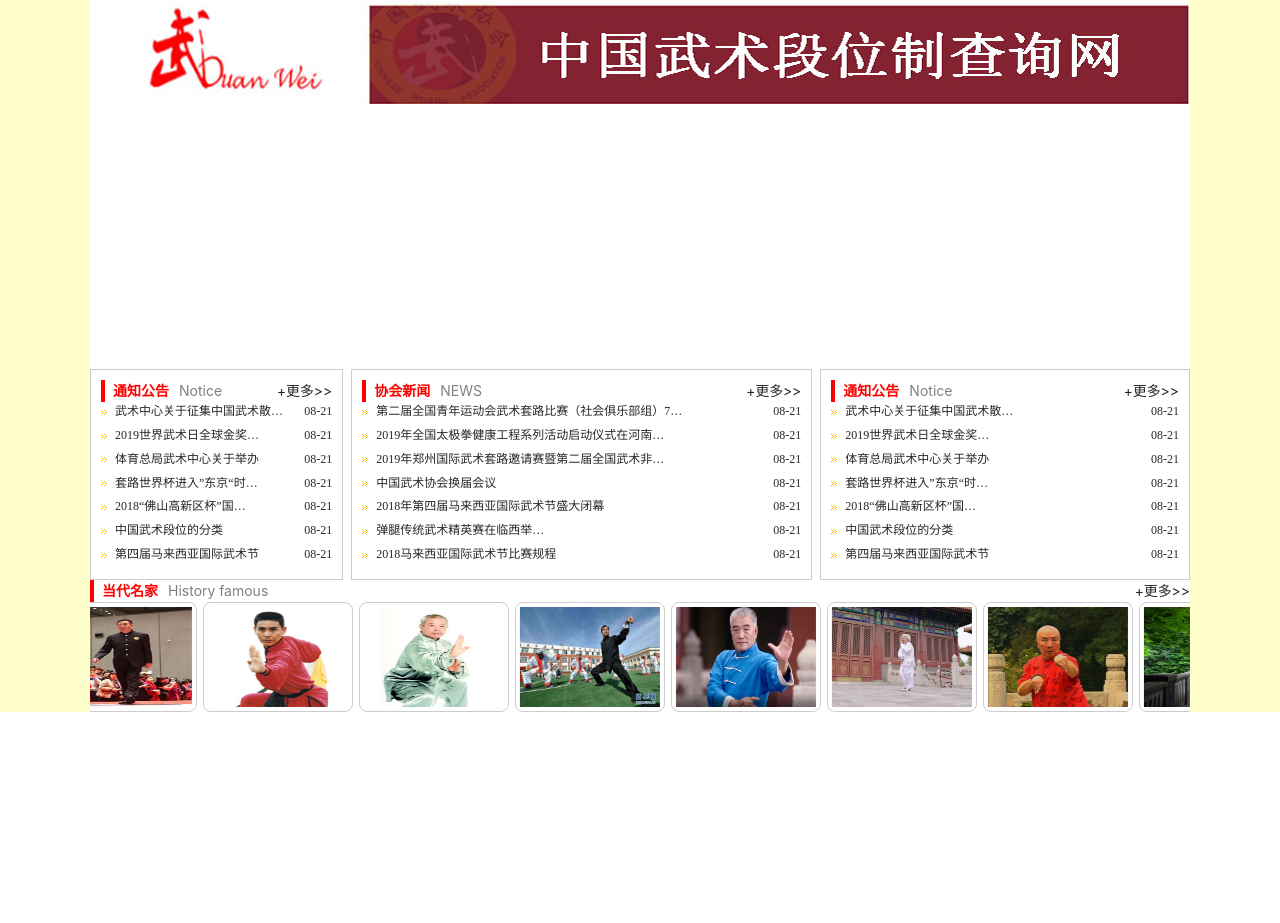
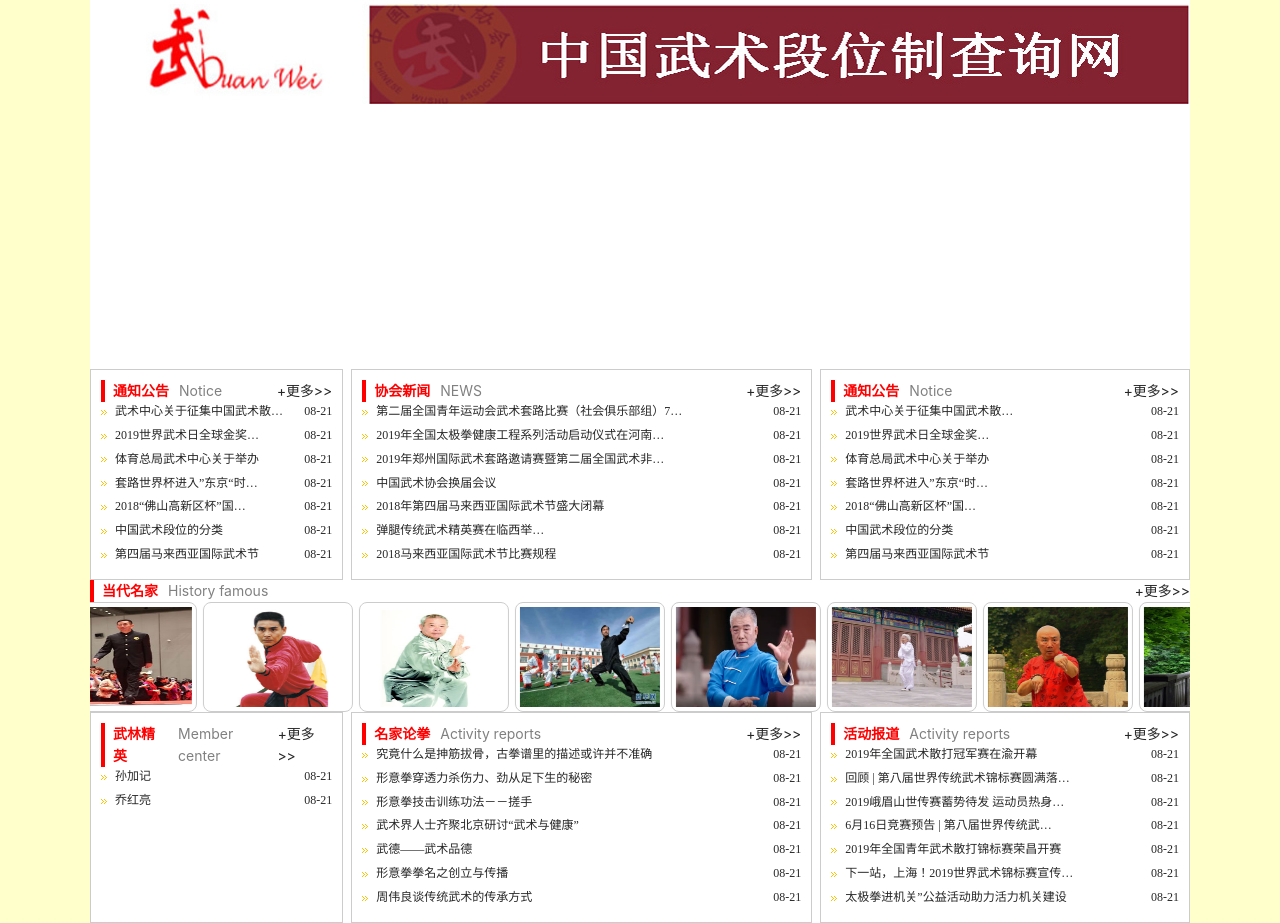
Before and after one commit to feigebaobei/reactofwebsite, a React (Create React App) app: page / in a window 1280 px wide. Before the commit the page ends 800 px from the top, so only its background shows below. Built offline with nearby package versions, Linux system fonts and the light colour scheme.

Commit message:
feat(home): 添加文案

```diff
--- a/src/pages/Home/index.js
+++ b/src/pages/Home/index.js
@@ -285,6 +285,162 @@
             </section>
         </section>
         {/* second */}
+        <section className={[`${styles.firstBox}`]}>
+            <article className={[`${styles.notice}  ${styles.bordered}`]}>
+                <header className={styles.header}>
+                    <div className={styles.headerLeft}>
+                        <span className={styles.block}></span>
+                        <span className={styles.name}>武林精英</span>
+                        <span className={styles.grey}>Member center</span>
+                    </div>
+                    <div className={styles.headerRight}>
+                        <span className={styles.more}>+更多>></span>
+                    </div>
+                </header>
+                <section className={styles.newsContainer}>
+                    <p className={styles.newsP}>
+                        <span className={styles.newsPLeft}>
+                            <img src={require('../../access/newbt.jpeg')} className={styles.newsIcon} alt="" />
+                            <span className={styles.containerLinks}>孙加记</span>
+                        </span>
+                        <span>08-21</span>
+                    </p>
+                    <p className={styles.newsP}>
+                        <span className={styles.newsPLeft}>
+                            <img src={require('../../access/newbt.jpeg')} className={styles.newsIcon} alt="" />
+                            <span className={styles.containerLinks}>乔红亮</span>
+                        </span>
+                        <span>08-21</span>
+                    </p>
+                </section>
+            </article>
+            <article className={[`${styles.news}  ${styles.bordered}`]}>
+                <header className={styles.header}>
+                    <div className={styles.headerLeft}>
+                        <span className={styles.block}></span>
+                        <span className={styles.name}>名家论拳</span>
+                        <span className={styles.grey}>Activity reports</span>
+                    </div>
+                    <div className={styles.headerRight}>
+                        <span className={styles.more}>+更多>></span>
+                    </div>
+                </header>
+                <section className={styles.newsContainer}>
+                    <p className={styles.newsP}>
+                        <span className={styles.newsPLeft}>
+                            <img src={require('../../access/newbt.jpeg')} className={styles.newsIcon} alt="" />
+                            <span className={styles.containerLinks}>究竟什么是抻筋拔骨，古拳谱里的描述或许并不准确</span>
+                        </span>
+                        <span>08-21</span>
+                    </p>
+                    <p className={styles.newsP}>
+                        <span className={styles.newsPLeft}>
+                            <img src={require('../../access/newbt.jpeg')} className={styles.newsIcon} alt="" />
+                            <span className={styles.containerLinks}>形意拳穿透力杀伤力、劲从足下生的秘密</span>
+                        </span>
+                        <span>08-21</span>
+                    </p>
+                    <p className={styles.newsP}>
+                        <span className={styles.newsPLeft}>
+                            <img src={require('../../access/newbt.jpeg')} className={styles.newsIcon} alt="" />
+                            <span className={styles.containerLinks}>形意拳技击训练功法－－搓手</span>
+                        </span>
+                        <span>08-21</span>
+                    </p>
+                    <p className={styles.newsP}>
+                        <span className={styles.newsPLeft}>
+                            <img src={require('../../access/newbt.jpeg')} className={styles.newsIcon} alt="" />
+                            <span className={styles.containerLinks}>武术界人士齐聚北京研讨“武术与健康”</span>
+                        </span>
+                        <span>08-21</span>
+                    </p>
+                    <p className={styles.newsP}>
+                        <span className={styles.newsPLeft}>
+                            <img src={require('../../access/newbt.jpeg')} className={styles.newsIcon} alt="" />
+                            <span className={styles.containerLinks}>武德——武术品德</span>
+                        </span>
+                        <span>08-21</span>
+                    </p>
+                    <p className={styles.newsP}>
+                        <span className={styles.newsPLeft}>
+                            <img src={require('../../access/newbt.jpeg')} className={styles.newsIcon} alt="" />
+                            <span className={styles.containerLinks}>形意拳拳名之创立与传播</span>
+                        </span>
+                        <span>08-21</span>
+                    </p>
+                    <p className={styles.newsP}>
+                        <span className={styles.newsPLeft}>
+                            <img src={require('../../access/newbt.jpeg')} className={styles.newsIcon} alt="" />
+                            <span className={styles.containerLinks}>周伟良谈传统武术的传承方式</span>
+                        </span>
+                        <span>08-21</span>
+                    </p>
+                </section>
+            </article>
+            <article className={[`${styles.links}  ${styles.bordered}`]}>
+                <header className={styles.header}>
+                    <div className={styles.headerLeft}>
+                        <span className={styles.block}></span>
+                        <span className={styles.name}>活动报道</span>
+                        <span className={styles.grey}>Activity reports</span>
+                    </div>
+                    <div className={styles.headerRight}>
+                        <span className={styles.more}>+更多>></span>
+                    </div>
+                </header>
+                <section className={styles.newsContainer}>
+                    <p className={styles.newsP}>
+                        <span className={styles.newsPLeft}>
+                            <img src={require('../../access/newbt.jpeg')} className={styles.newsIcon} alt="" />
+                            <span className={styles.containerLinks}>2019年全国武术散打冠军赛在渝开幕</span>
+                        </span>
+                        <span>08-21</span>
+                    </p>
+                    <p className={styles.newsP}>
+                        <span className={styles.newsPLeft}>
+                            <img src={require('../../access/newbt.jpeg')} className={styles.newsIcon} alt="" />
+                            <span className={styles.containerLinks}>回顾 | 第八届世界传统武术锦标赛圆满落…</span>
+                        </span>
+                        <span>08-21</span>
+                    </p>
+                    <p className={styles.newsP}>
+                        <span className={styles.newsPLeft}>
+                            <img src={require('../../access/newbt.jpeg')} className={styles.newsIcon} alt="" />
+                            <span className={styles.containerLinks}>2019峨眉山世传赛蓄势待发 运动员热身…</span>
+                        </span>
+                        <span>08-21</span>
+                    </p>
+                    <p className={styles.newsP}>
+                        <span className={styles.newsPLeft}>
+                            <img src={require('../../access/newbt.jpeg')} className={styles.newsIcon} alt="" />
+                            <span className={styles.containerLinks}>6月16日竞赛预告 | 第八届世界传统武…</span>
+                        </span>
+                        <span>08-21</span>
+                    </p>
+                    <p className={styles.newsP}>
+                        <span className={styles.newsPLeft}>
+                            <img src={require('../../access/newbt.jpeg')} className={styles.newsIcon} alt="" />
+                            <span className={styles.containerLinks}>2019年全国青年武术散打锦标赛荣昌开赛</span>
+                        </span>
+                        <span>08-21</span>
+                    </p>
+                    <p className={styles.newsP}>
+                        <span className={styles.newsPLeft}>
+                            <img src={require('../../access/newbt.jpeg')} className={styles.newsIcon} alt="" />
+                            <span className={styles.containerLinks}>下一站，上海！2019世界武术锦标赛宣传…</span>
+                        </span>
+                        <span>08-21</span>
+                    </p>
+                    <p className={styles.newsP}>
+                        <span className={styles.newsPLeft}>
+                            <img src={require('../../access/newbt.jpeg')} className={styles.newsIcon} alt="" />
+                            <span className={styles.containerLinks}>太极拳进机关”公益活动助力活力机关建设</span>
+                        </span>
+                        <span>08-21</span>
+                    </p>
+                </section>
+            </article>
+        </section>
         {/* widget */}
         {/* 友情链接 不要 */}
         {/* footer */}
```
